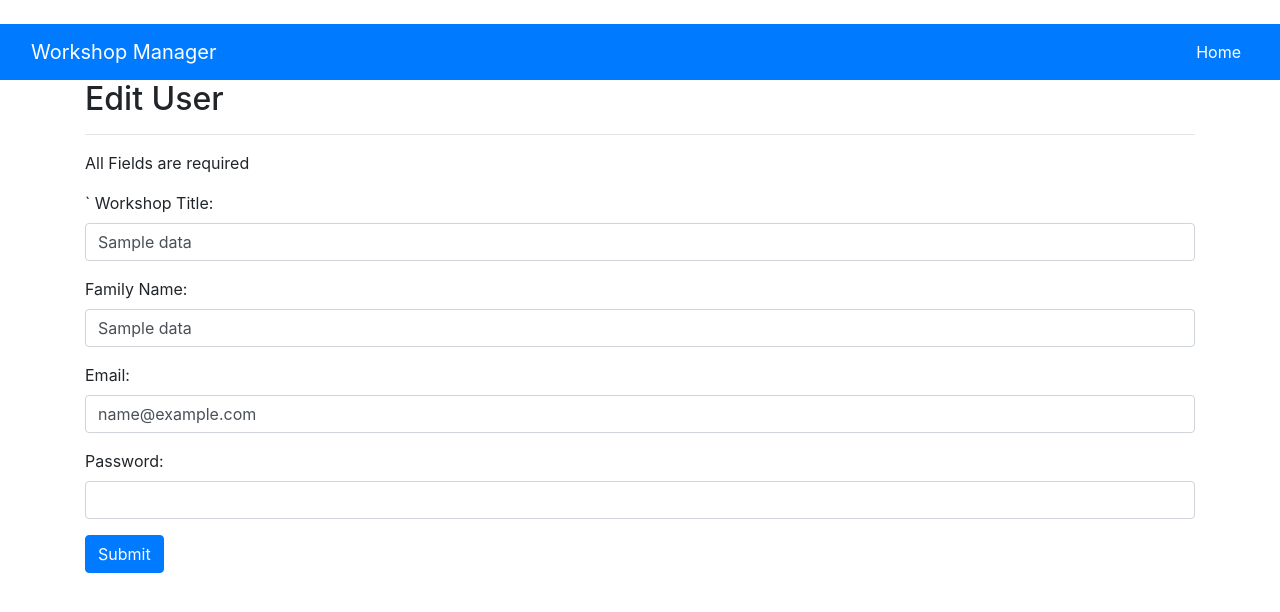
After one commit to CrypticAdder/glowing-octo-train, a Flask app: template glowing-octo-train-master/db-login/templates/edit_workshop.html in a window 1280 px wide. The commit adds this page. Shown: the top 612 px of the page. Run offline with Flask 2, Linux system fonts and the light colour scheme; the template is opened without the code that fills it: most values are stand-ins (such as "Sample title", 1, 10 or a date in 2020); some libraries are stand-ins or nearby versions.

Commit message:
Add files via upload
why am i still doing this

```diff
--- a/glowing-octo-train-master/db-login/app.py
+++ b/glowing-octo-train-master/db-login/app.py
@@ -240,27 +240,25 @@ def update_user():
 			print(f'email is {email}')
 			password = form_values.get("password")
 			password = hashlib.md5(password.encode()).hexdigest()
-			user_id = form_values.get('ID')
+			user_id = request.args.get('id')
+			print(f'id is {user_id}')
 			try:
 				with connection.cursor() as cursor:
 					# Create a new record
 					sql = "UPDATE `users` SET FirstName=%s,FamilyName=%s,Email=%s,Password=%s WHERE ID=%s"
-					print(1)
-					val=(first_name,family_name,email,password, user_id)
-					print(2)
+					print('1')
+					val=(first_name,family_name,email,password,user_id)
+					print('2')
 					cursor.execute(sql,(val))
-					print(3)
+					print('3')
 					data = cursor.fetchall()
-					print(4)
+					print('4')
 					data=list(data)
 					#save values in dbase
-					print(5)
 				connection.commit()
 				cursor.close()
-				print(6)
 			finally:
 				connection.close()
-				print(7)
 			return redirect(url_for('users'))
 	try:
 		with connection.cursor() as cursor:
--- a/glowing-octo-train-master/db-login/templates/Users.html
+++ b/glowing-octo-train-master/db-login/templates/Users.html
@@ -28,7 +28,6 @@
                 <tr>
                     <th>First Name</th>
                     <th>Family Name</th>
-                    <th>Date of Birth</th>
                     <th>Email</th>
                     <th>Photo</th>
                     <th>Actions</th>
@@ -39,7 +38,6 @@
                 <tr>
                     <td>{{ row.FirstName}}</td>
                     <td>{{ row.FamilyName }}</td>
-                    <td>{{ row.DateOfBirth }}</td>
                     <td>{{ row.Email }}</td>
                     <td>{{ row.Photo }}</td>
                     <td><a href="/edit_user?id={{row.ID}}" class="btn btn-info btn-sm"><span class="glyphicon glyphicon-edit"></span>Edit</a> <a href="/delete_user?id={{row.ID}}" class="btn btn-danger btn-sm"><span class="glyphicon glyphicon-trash"></span>Del</a></td>
--- a/glowing-octo-train-master/db-login/templates/delete_record.html
+++ b/glowing-octo-train-master/db-login/templates/delete_record.html
@@ -36,8 +36,7 @@
                         <h6></h6>
                         <p>
                             <i class="glyphicon glyphicon-envelope"></i>{{data['Email']}}
-                            <br />
-                            <i class="glyphicon glyphicon-gift"></i>{{data['DateOfBirth']}}
+                            <br/>
                         </p>
                     </div>
                 </div>
--- /dev/null
+++ b/glowing-octo-train-master/db-login/templates/edit_workshop.html
@@ -0,0 +1,69 @@
+{%extends 'layout.html'%}
+
+{%block content%}
+<nav class="navbar navbar-expand-sm bg-primary navbar-dark">
+    <div class="container-fluid">
+        <div class="navbar-header">
+            <a class="navbar-brand" href="#">Workshop Manager</a>
+        </div>
+        <ul class="nav navbar-nav">
+            <li class="nav-item active"><a href="/" class="nav-link">Home</a></li>
+        </ul>
+    </div>
+</nav>
+<div class="container">
+    <h2>Edit User</h2><hr />
+    <p>All Fields are required</p>
+    <form action="/edit_user" method="post" oninput='password2.setCustomValidity(password2.value != password.value ? "Passwords do not match." : "")' class="needs-validation" novalidate>
+        <input type="hidden" name="ID" value="{{data["ID"]}}" />
+        <div class="form-group">
+            `
+            <label for="workshopTitle">Workshop Title:</label>
+            <input type="text" class="form-control" id="workshopTitle" value="{{data['workshopTitle']}}" name="workshopTitle" required>
+            <div class="valid-feedback">Valid.</div>
+            <div class="invalid-feedback">Please fill out firstname field.</div>
+        </div>
+        <div class="form-group">
+            <label for="familyname">Family Name:</label>
+            <input type="text" class="form-control" id="familyname" value="{{data["FamilyName"]}}" name="familyname" required>
+            <div class="valid-feedback">Valid.</div>
+            <div class="invalid-feedback">Please fill out family name field.</div>
+        </div>
+        <div class="form-group">
+            <label for="email">Email:</label>
+            <input type="text" class="form-control" id="email" value="{{data["Email"]}}" name="email" required>
+            <div class="valid-feedback">Valid.</div>
+            <div class="invalid-feedback">Please fill out email.</div>
+        </div>
+        <div class="form-group">
+            <label for="password">Password:</label>
+            <input type="password" class="form-control" id="password" value="" name="password" required>
+            <div class="valid-feedback">Valid.</div>
+            <div class="invalid-feedback">Please fill out password field.</div>
+        </div>
+        <button type="submit" class="btn btn-primary">Submit</button>
+    </form>
+</div>
+
+<script>
+        // Disable form submissions if there are invalid fields
+        (function () {
+            'use strict';
+            window.addEventListener('load', function () {
+                // Get the forms we want to add validation styles to
+                var forms = document.getElementsByClassName('needs-validation');
+                // Loop over them and prevent submission
+                var validation = Array.prototype.filter.call(forms, function (form) {
+                    form.addEventListener('submit', function (event) {
+                        if (form.checkValidity() === false) {
+                            event.preventDefault();
+                            event.stopPropagation();
+                        }
+                        form.classList.add('was-validated');
+                    }, false);
+                });
+            }, false);
+        })();
+</script>
+
+{%endblock%}
```
Also changed, not shown: glowing-octo-train-master/db-login/templates/workshop.html (+7 -8 lines), 1 other file.
